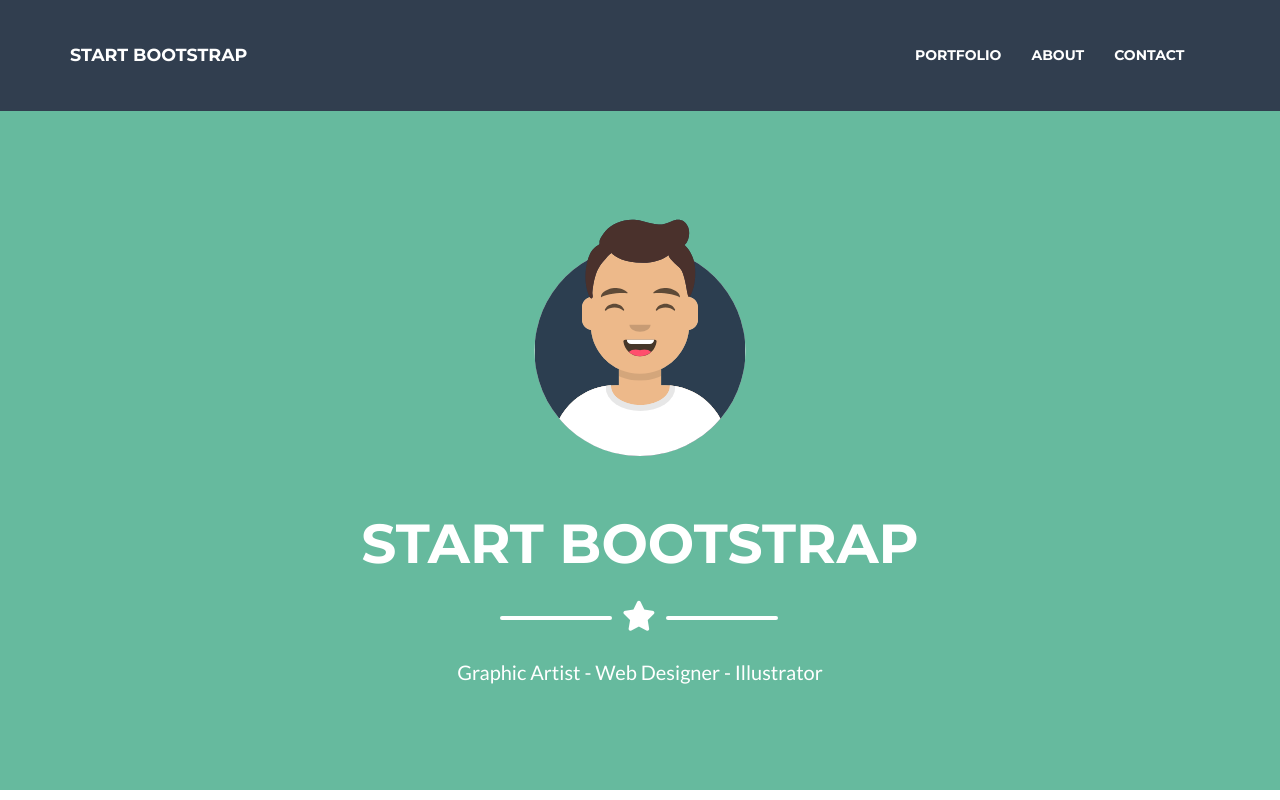
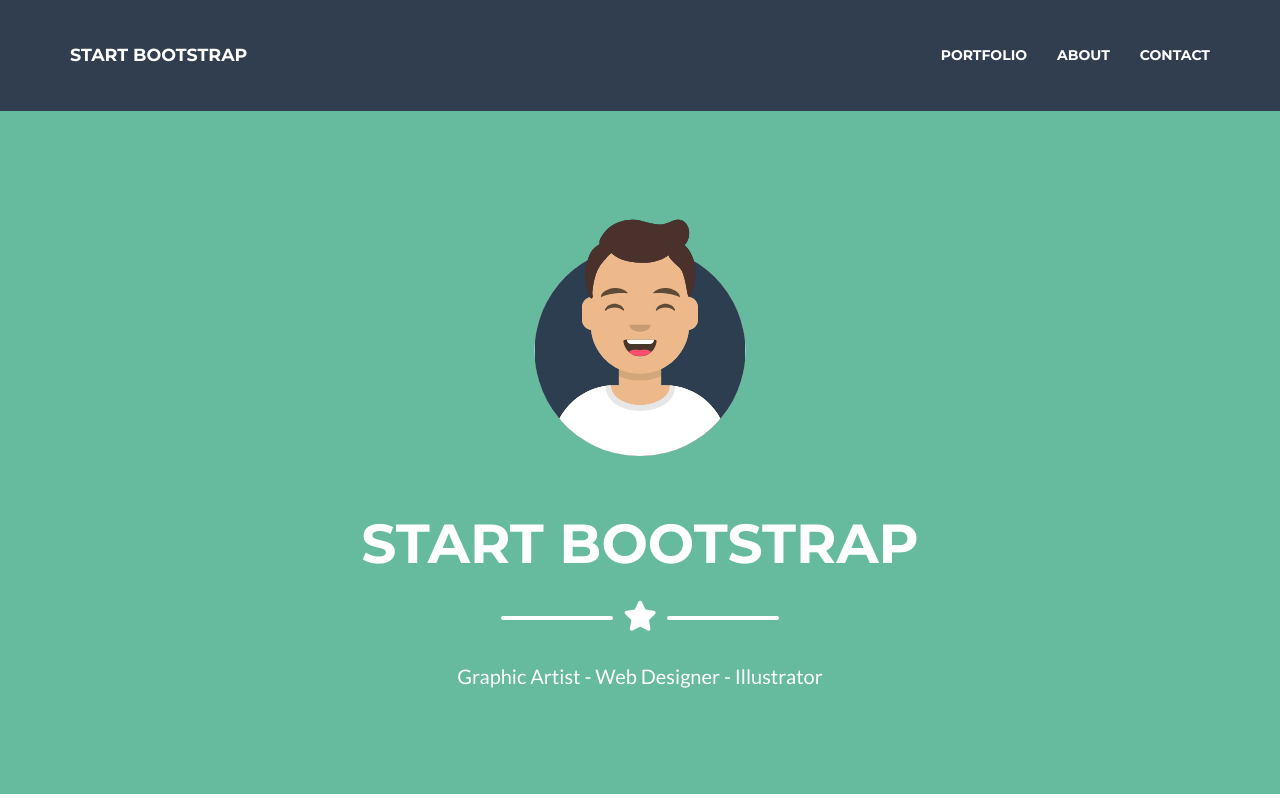
Before and after one commit to marco-de-clara/html-css-bootstrap-freelancer, a plain HTML site: page index.html in a window 1280 px wide. Drawn offline with nearby package versions, Linux system fonts and the light colour scheme.

Commit message:
Fixed star section

```diff
--- a/index.html
+++ b/index.html
@@ -16,7 +16,7 @@
                         <a class="navbar-brand text-uppercase" href="#">start bootstrap</a>
                     </div>
                     <div class="col-lg-4 col-lg-offset-4">
-                        <ul class="nav navbar-nav pl">
+                        <ul class="nav navbar-nav navbar-right">
                             <li>
                                 <a class="nav-text nav-link text-uppercase" href="#">portfolio</a>
                             </li>
@@ -46,12 +46,14 @@
                     </div>
                     <div class="row">
                         <div id="star-section" class="col-lg-4 col-lg-offset-4">
+                            <div id="star-line-wrapper">
                                 <div class="padding-line">
                                     <div class="line"></div>
                                 </div>
                                 <div id="star" class="fas fa-star"></div>
                                 <div class="padding-line">
                                     <div class="line"></div>
+                                </div>
                             </div>
                         </div>
                     </div>
--- a/style.css
+++ b/style.css
@@ -58,12 +58,11 @@ main {
 }
 
 #star-section {
-    padding: 30px 0 30px 45px;
+    padding: 30px 0;
 }
 
-#star {
-    float: left;
-    font-size: 30px;
+#star-line-wrapper {
+    display: inline-block;
 }
 
 .padding-line {
@@ -79,6 +78,11 @@ main {
     border-radius: 5px;
 }
 
+#star {
+    float: left;
+    font-size: 30px;
+}
+
 .lato-text {
     font-family: 'Lato', sans-serif;
     font-weight: 400;
```
Lines whose indentation alone changed are shown as unchanged.
